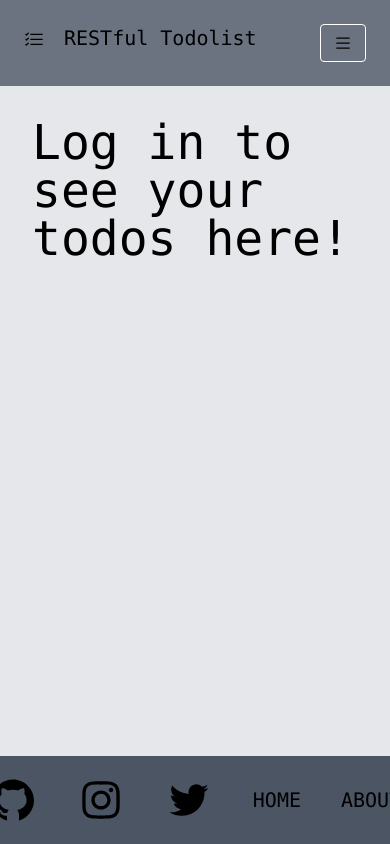
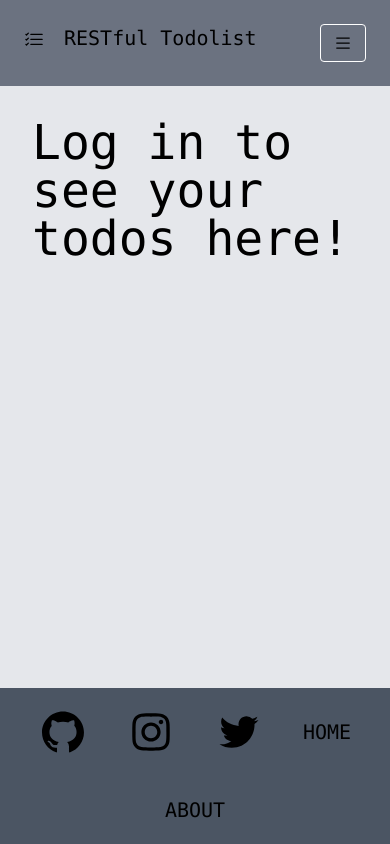
Before and after one commit to SushiWaUmai/RESTful-TodoList, a Next.js app in the folder frontend/: page /dashboard in a window 390 px wide. Built offline with nearby package versions, Linux system fonts and the light colour scheme; no server answers.

Commit message:
:zap: make site more responsive

```diff
--- a/frontend/src/components/FooterComponent.tsx
+++ b/frontend/src/components/FooterComponent.tsx
@@ -11,7 +11,7 @@ interface FooterComponentProps {}
 
 const FooterComponent: FunctionComponent<FooterComponentProps> = () => {
   return (
-    <div className="flex justify-center">
+    <div className="flex flex-wrap justify-center">
       <ButtonComponent className="inline m-5">
         <a href="https://github.com/sushiwaumai">
           <title>Github</title>
--- a/frontend/src/components/LayoutComponent.tsx
+++ b/frontend/src/components/LayoutComponent.tsx
@@ -37,7 +37,7 @@ const LayoutComponent: FunctionComponent<LayoutComponentProps> = ({
 
   return (
     <UserContext.Provider value={{ user, setUser }}>
-      <div className="bg-gray-200 text-black text-xl dark:bg-gray-700 dark:text-white lg:text-2xl font-mono">
+      <div className="text-black text-xl dark:text-white lg:text-2xl font-mono">
         <div className="flex h-screen flex-col justify-between">
           <Head>
             <meta httpEquiv="content-language" content="en" />
@@ -45,7 +45,9 @@ const LayoutComponent: FunctionComponent<LayoutComponentProps> = ({
           <header>
             <NavbarComponent />
           </header>
-          <main className="flex-grow">{children}</main>
+          <main className="bg-gray-200 dark:bg-gray-700 flex-grow">
+            {children}
+          </main>
           <footer className="bg-gray-600">
             <FooterComponent />
           </footer>
--- a/frontend/src/components/dashboard/TodoItemDisplay.tsx
+++ b/frontend/src/components/dashboard/TodoItemDisplay.tsx
@@ -14,12 +14,12 @@ const TodoItemDisplay: FunctionComponent<TodoItemDisplayProps> = (props) => {
   return (
     <motion.li {...props}>
       <div
-        className="p-3 mb-3 bg-gradient-to-b from-black to-gray-800 rounded-lg"
+        className="p-3 mb-3 bg-gray-900 hover:bg-gray-800 rounded-lg"
         onDoubleClick={onDoubleClick}
       >
         <div className="flex justify-between">
           <div className="flex justify-center align-middle">
-            <h1 className="text-3xl">
+            <h1 className="text-3xl select-none">
               <b>{todoItem.title}</b>
             </h1>
           </div>
@@ -29,7 +29,6 @@ const TodoItemDisplay: FunctionComponent<TodoItemDisplayProps> = (props) => {
               <div className="absolute w-full h-full top-0 left-0 flex justify-center items-center">
                 <BsCheck className="opacity-0 hover:opacity-100" size={32} />
               </div>
-              {/* <BsCheck size={32} className="absolute left-0 opacity-0 hover:opacity-100" /> */}
             </div>
           </div>
         </div>
--- a/frontend/src/components/dashboard/TodoListDisplay.tsx
+++ b/frontend/src/components/dashboard/TodoListDisplay.tsx
@@ -1,16 +1,16 @@
 import { UserTodoItemResponse } from "@shared/SharedTypes";
-import { FunctionComponent, useEffect, useState } from "react";
+import { FunctionComponent, HTMLAttributes, useEffect, useState } from "react";
 import axios from "axios";
 import { TodoItem } from "@shared/entities/TodoItem";
 import { motion } from "framer-motion";
 import { useRouter } from "next/dist/client/router";
 import TodoItemDisplay from "./TodoItemDisplay";
-import useModal, { ModalAttributes } from "../../hooks/useModal";
+import useModal from "../../hooks/useModal";
 import TodoItemModal from "./TodoItemModal";
 
-interface TodoListDisplayProps {}
+type TodoListDisplayProps = HTMLAttributes<HTMLDivElement>;
 
-const TodoListDisplay: FunctionComponent<TodoListDisplayProps> = ({}) => {
+const TodoListDisplay: FunctionComponent<TodoListDisplayProps> = (props) => {
   const [todos, setTodos] = useState<TodoItem[]>([]);
   const [selected, setSelected] = useState<TodoItem>();
   const todoModal = useModal();
@@ -60,7 +60,8 @@ const TodoListDisplay: FunctionComponent<TodoListDisplayProps> = ({}) => {
   }
 
   return (
-    <div className="flex-grow mx-3 p-5">
+    <div {...props}>
+      <div className="mx-3 p-5">
         <ul>{todoMap}</ul>
         <TodoItemModal
           modalTitle="Edit TodoItem"
@@ -69,6 +70,7 @@ const TodoListDisplay: FunctionComponent<TodoListDisplayProps> = ({}) => {
           todoModal={todoModal}
         />
       </div>
+    </div>
   );
 };
 
--- a/frontend/src/components/dashboard/TodoManageContext.tsx
+++ b/frontend/src/components/dashboard/TodoManageContext.tsx
@@ -1,15 +1,15 @@
-import { FunctionComponent } from "react";
-import useModal, { ModalAttributes } from "../../hooks/useModal";
+import { FunctionComponent, HTMLAttributes } from "react";
+import useModal from "../../hooks/useModal";
 import ButtonComponent from "../ButtonComponent";
 import TodoItemModal from "./TodoItemModal";
 
-interface TodoManageContextProps {}
+type TodoManageContextProps = HTMLAttributes<HTMLDivElement>;
 
-const TodoManageContext: FunctionComponent<TodoManageContextProps> = ({}) => {
+const TodoManageContext: FunctionComponent<TodoManageContextProps> = (props) => {
   const todoModal = useModal();
 
   return (
-    <div>
+    <div {...props}>
       <ButtonComponent
         onClick={todoModal.open}
         className="p-4 rounded bg-gradient-to-tr from-green-500 to-blue-400"
--- a/frontend/src/pages/dashboard.tsx
+++ b/frontend/src/pages/dashboard.tsx
@@ -2,7 +2,6 @@ import { FunctionComponent, useContext } from "react";
 import TodoListDisplay from "../components/dashboard/TodoListDisplay";
 import TodoManageContext from "../components/dashboard/TodoManageContext";
 import { UserContext } from "../components/LayoutComponent";
-import useModal from "../hooks/useModal";
 interface DashboardPageProps {}
 
 const DashboardPage: FunctionComponent<DashboardPageProps> = () => {
@@ -16,9 +15,11 @@ const DashboardPage: FunctionComponent<DashboardPageProps> = () => {
             <h1 className="text-5xl">Welcome {user.username}!</h1>
             <hr />
             <br />
-            <div className="flex flex-row justify-between">
-              <TodoManageContext />
-              <TodoListDisplay />
+            <div className="flex flex-col lg:flex-row justify-between">
+              <div className="flex justify-center">
+                <TodoManageContext />
+              </div>
+              <TodoListDisplay className="flex-grow" />
             </div>
           </div>
         ) : (
```
Lines whose indentation alone changed are shown as unchanged.
